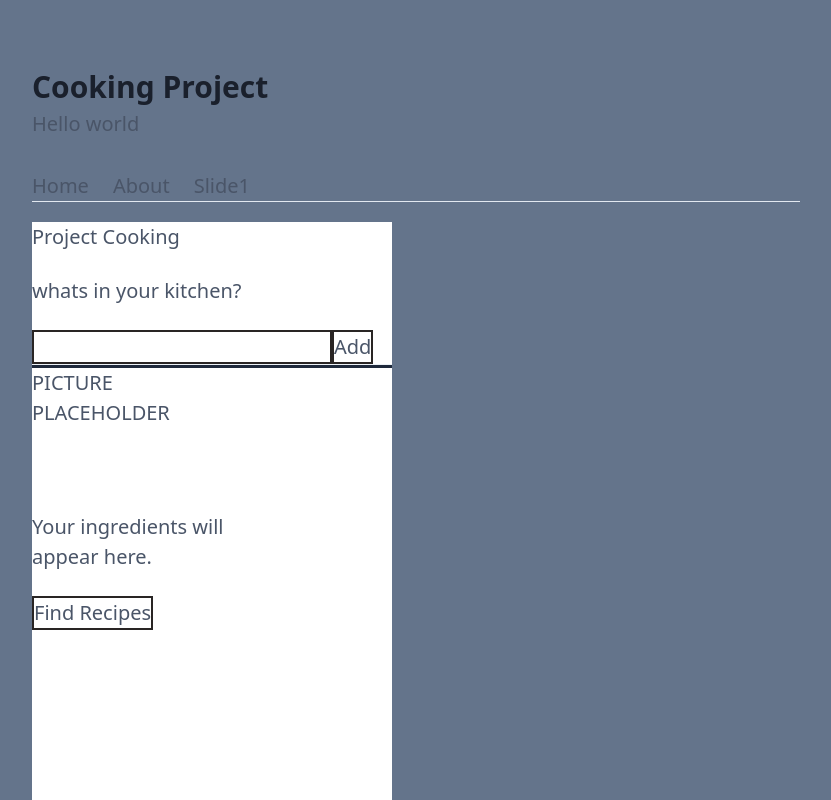
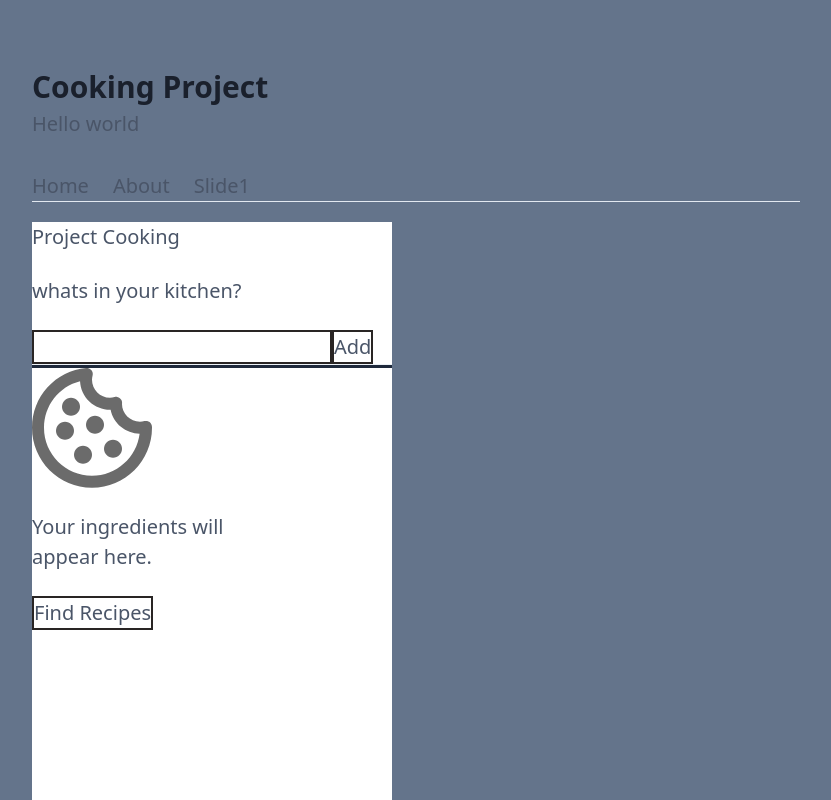
Before and after one commit to hemegonia/cooking, a Next.js app: page /slide1 in a window 1280 px wide. Shown: the top 800 px of the page, without its empty margins (224-1055 px from the left). Built offline with nearby package versions, Linux system fonts and the light colour scheme.

Commit message:
feat: add ingredients image

```diff
--- a/src/pages/slide1.tsx
+++ b/src/pages/slide1.tsx
@@ -1,20 +1,31 @@
+import { useRouter } from 'next/router';
+
 import { Meta } from '@/layouts/Meta';
 import { Main } from '@/templates/Main';
 
-const Slide1 = () => (
+const Slide1 = () => {
+  const router = useRouter();
+  return (
     <Main meta={<Meta title="Slide 1" description="Slide 1" />}>
       <div style={{ height: '640px', width: '360px' }} className="bg-white">
         <div> Project Cooking</div>
         <div>
           <p>whats in your kitchen?</p>
-        <input type="text" className="border-2 border-solid border-stone-800" />
-        <button className="border-2 border-solid border-stone-800">Add</button>
+          <input
+            type="text"
+            className="border-2 border-solid border-stone-800"
+          />
+          <button className="border-2 border-solid border-stone-800">
+            Add
+          </button>
         </div>
         <hr className="h-1 bg-slate-800" />
         <div>
-        <div style={{ height: '120px', width: '120px' }}>
-          {'PICTURE PLACEHOLDER'}
-        </div>
+          <img
+            src={`${router.basePath}/assets/images/ing_placeholder.svg`}
+            alt="Ingredients Place Holder Image"
+          />
+
           <div>
             {' '}
             <p>
@@ -30,5 +41,6 @@ const Slide1 = () => (
       </div>
     </Main>
   );
+};
 
 export default Slide1;
```
Also changed, not shown: public/assets/images/ing_placeholder.svg (added). Lines whose indentation alone changed are shown as unchanged.
